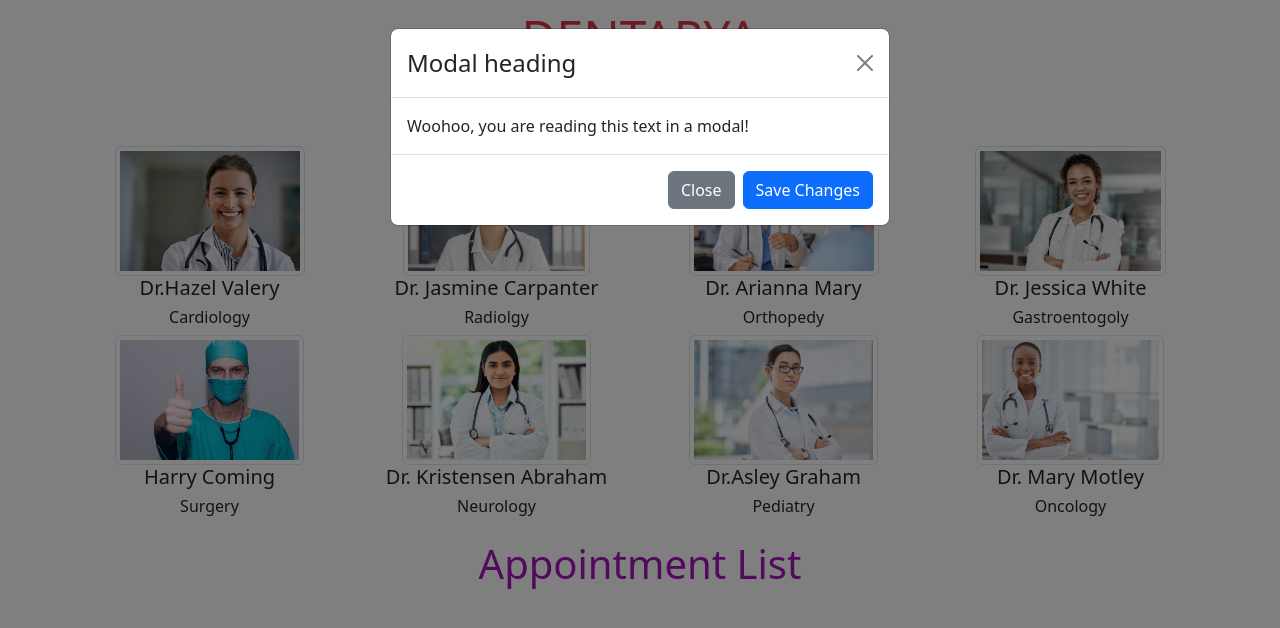
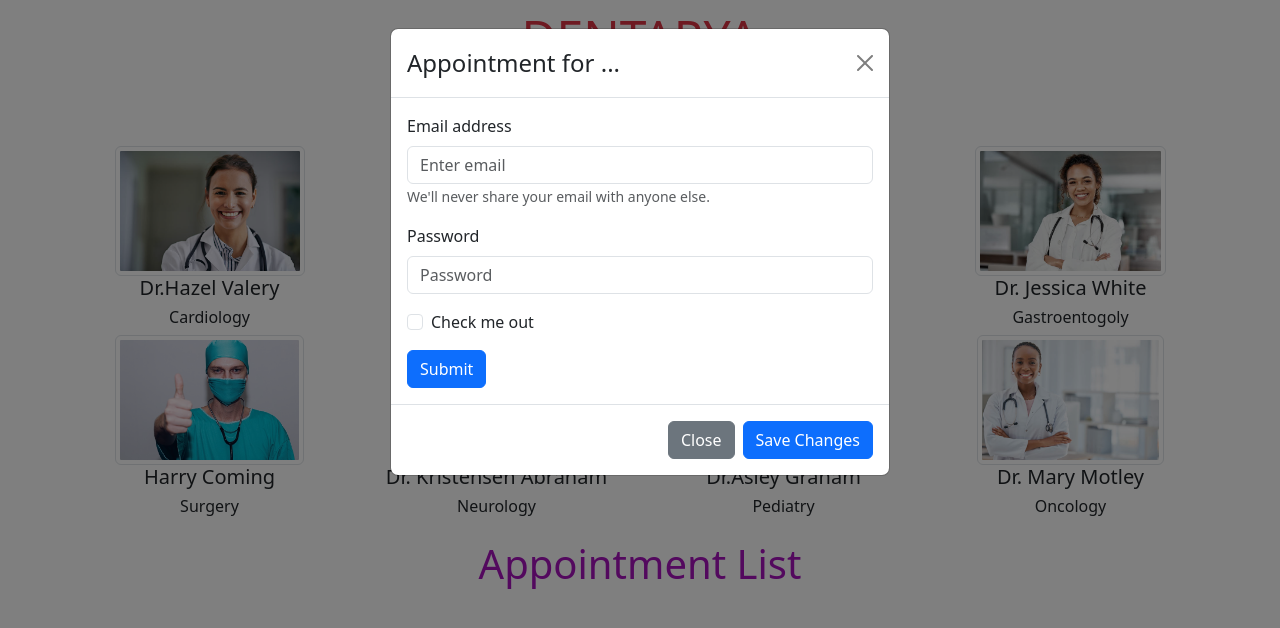
Before and after one commit to ilkaytech/Dentarya_Appointment_Project, a React (Create React App) app: page / in a window 1280 px wide. Both pictures are taken after a click on the picture 209 px from the left and 210 px from the top of the page. Shown: the top 628 px of the page. Built offline with nearby package versions, Linux system fonts and the light colour scheme.

Commit message:
AddModal_form

```diff
--- a/src/components/AddModal.jsx
+++ b/src/components/AddModal.jsx
@@ -1,19 +1,36 @@
-import { useState } from "react";
 import Button from "react-bootstrap/Button";
+import Form from "react-bootstrap/Form";
 import Modal from "react-bootstrap/Modal";
 
 function AddModal({ show, handleClose }) {
   return (
     <>
-      {/* <Button variant="primary" onClick={handleShow}>
-        Launch demo modal
-      </Button> */}
-
       <Modal show={show} onHide={handleClose}>
         <Modal.Header closeButton>
-          <Modal.Title>Modal heading</Modal.Title>
+          <Modal.Title>Appointment for ...</Modal.Title>
         </Modal.Header>
-        <Modal.Body>Woohoo, you are reading this text in a modal!</Modal.Body>
+        <Modal.Body>
+          <Form>
+            <Form.Group className="mb-3" controlId="formBasicEmail">
+              <Form.Label>Email address</Form.Label>
+              <Form.Control type="email" placeholder="Enter email" />
+              <Form.Text className="text-muted">
+                We'll never share your email with anyone else.
+              </Form.Text>
+            </Form.Group>
+
+            <Form.Group className="mb-3" controlId="formBasicPassword">
+              <Form.Label>Password</Form.Label>
+              <Form.Control type="password" placeholder="Password" />
+            </Form.Group>
+            <Form.Group className="mb-3" controlId="formBasicCheckbox">
+              <Form.Check type="checkbox" label="Check me out" />
+            </Form.Group>
+            <Button variant="primary" type="submit">
+              Submit
+            </Button>
+          </Form>
+        </Modal.Body>
         <Modal.Footer>
           <Button variant="secondary" onClick={handleClose}>
             Close
--- a/src/components/Doctors.jsx
+++ b/src/components/Doctors.jsx
@@ -15,9 +15,9 @@
         Our Doctors
       </h3>
 
-      <Row>
+      <Row className=" justify-content-center ">
         {doctorData.map(({ id, img, dep, name }) => (
-          <Col xs={6} sm={4} md={3}>
+          <Col xs={6} sm={4} md={3} key={id}>
             <img
               src={img}
               alt={name}
```
